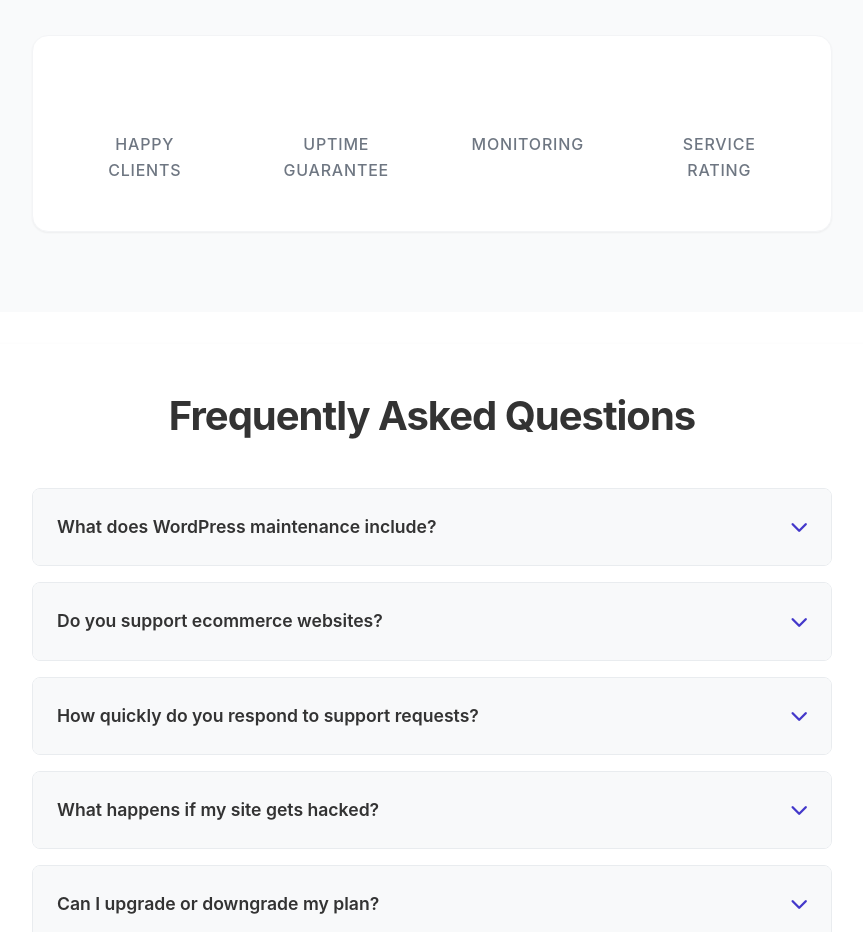
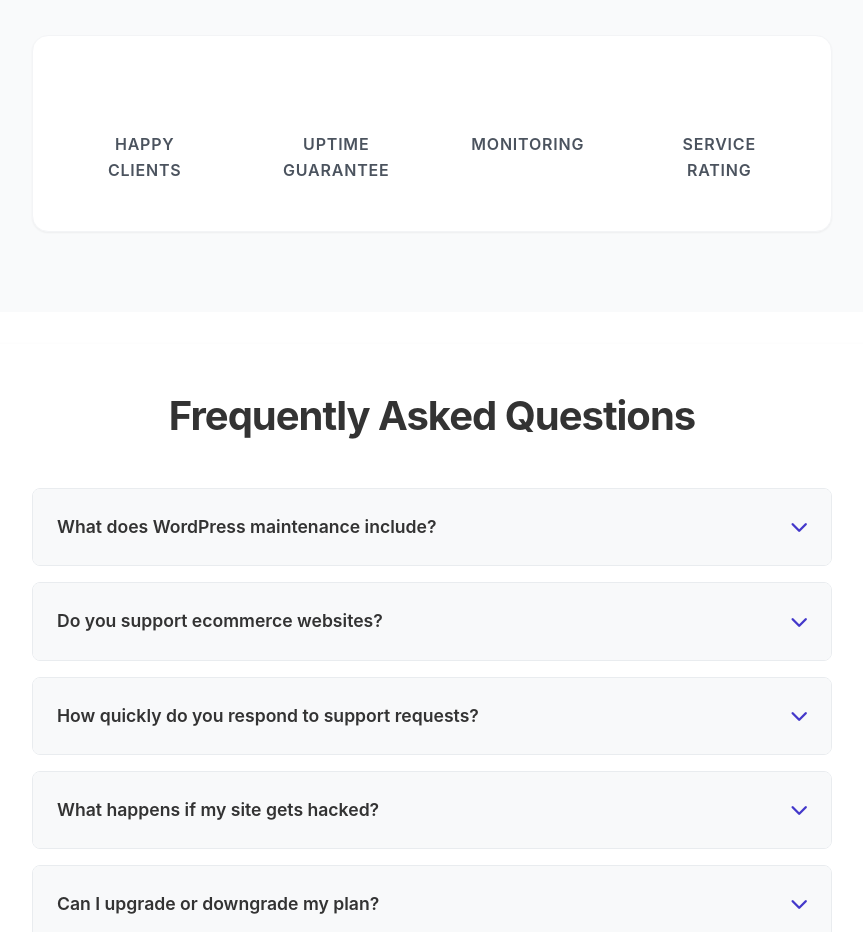
Before and after one commit to haim-barad/wpweb-static, a website built with Vite: page src/index.html in a window 1280 px wide. Shown: the part 3420-4352 px from the top of the page, without its empty margins (208-1071 px from the left). Built offline with nearby package versions, Linux system fonts and the light colour scheme.

Commit message:
Fix contrast for stats section labels - change from gray-600 to gray-800 for better readability on white background

```diff
--- a/src/styles/main.css
+++ b/src/styles/main.css
@@ -959,8 +959,8 @@ section {
 
 .stat-label {
   font-size: var(--text-sm);
-  color: var(--gray-600);
-  font-weight: 500;
+  color: var(--gray-800);
+  font-weight: 600;
   text-transform: uppercase;
   letter-spacing: 0.05em;
 }
```
